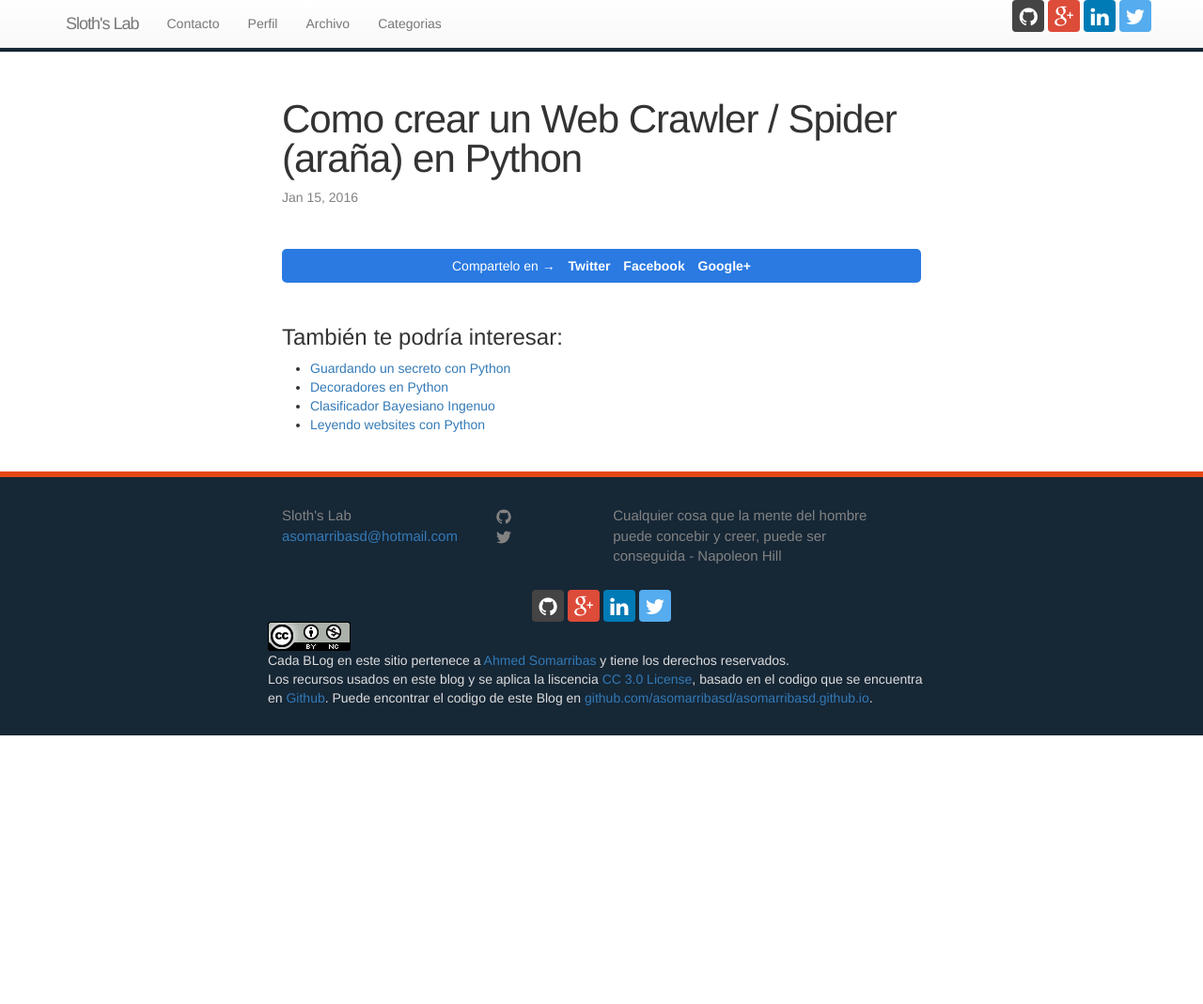
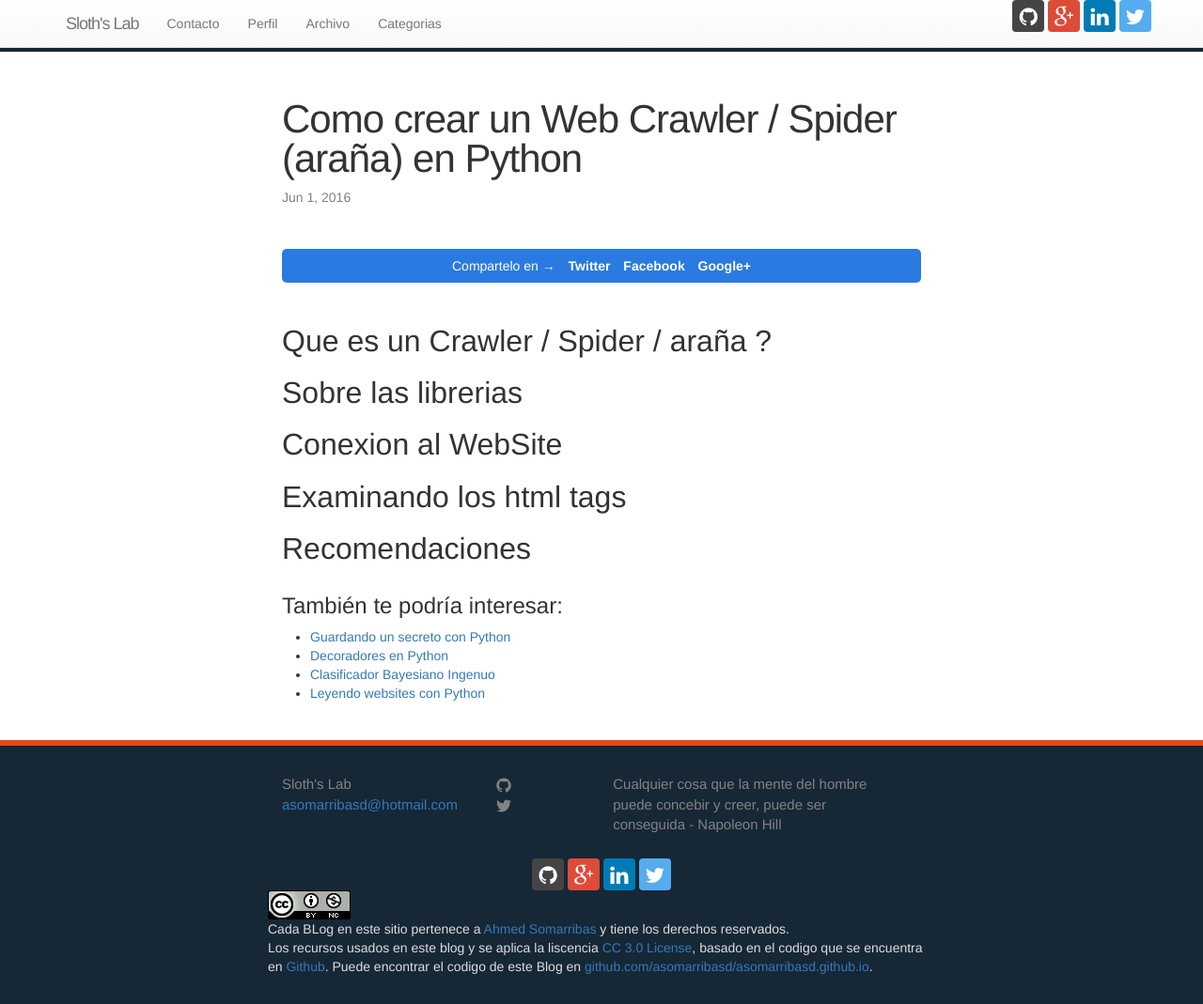
Before and after one commit to asomarribasd/asomarribasd.github.io, a Jekyll site: the page built from _posts/2016-06-01-python-spider.markdown, in a window 1280 px wide and 1069 px high. Shown: the whole window at 94% size. Built offline with Jekyll 4.4.1, drawn with Linux system fonts in a browser that asks for light colours; nearby versions of some CDN libraries; comment, search, counter and statistics services are not loaded.

Commit message:
Marco de trabajo

```diff
--- a/_posts/2016-06-01-python-spider.markdown
+++ b/_posts/2016-06-01-python-spider.markdown
@@ -1,7 +1,23 @@
 ---
 layout: post
 title:  "Como crear un Web Crawler / Spider (araña) en Python"
-date:   2016-01-15 19:00:00
+date:   2016-06-01 19:00:00
 categories: [python, spyder, crawler]
 tags: [python, spyder]
 ---
+
+
+
+## Que es un Crawler / Spider / araña ?
+
+
+## Sobre las librerias
+
+
+## Conexion al WebSite
+
+
+## Examinando los html tags
+
+
+## Recomendaciones
```
